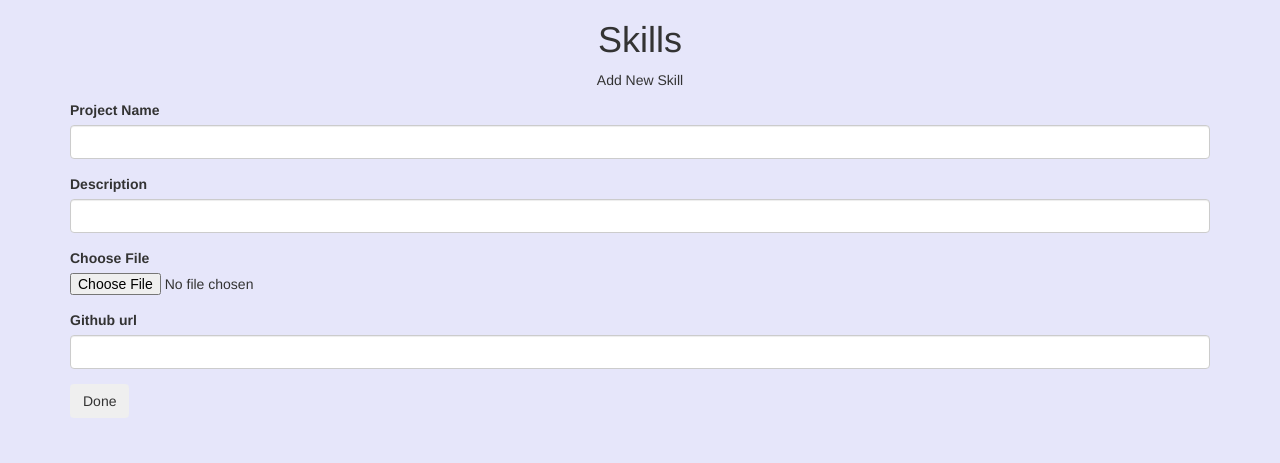
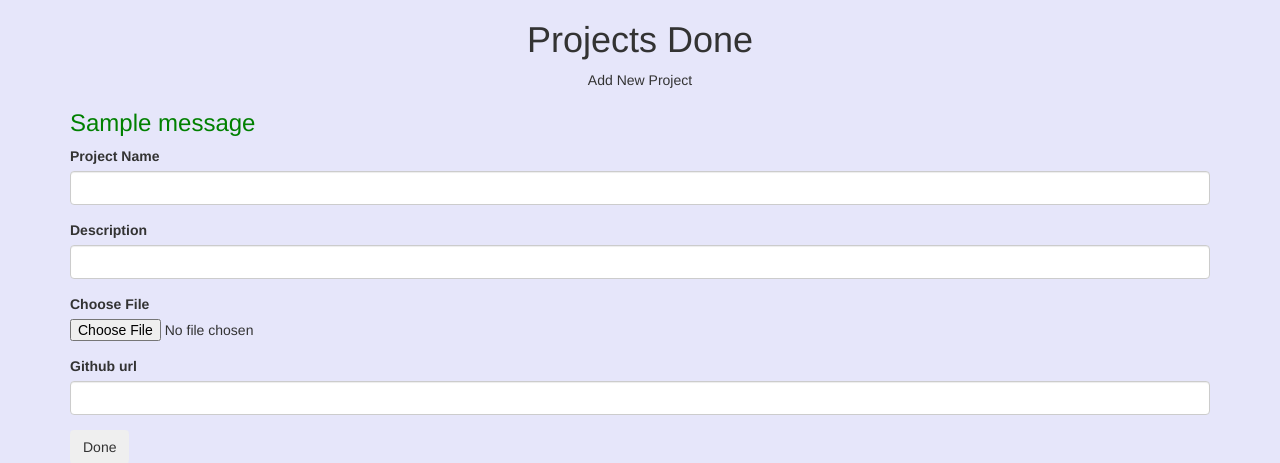
Before and after one commit to OliverTrimps/Portfolio-pj, a Flask app: page /upload in a window 1280 px wide. Shown: the top 463 px of the page. Run offline with Flask 2, Linux system fonts and the light colour scheme; one stand-in notice (Sample message) is shown; some libraries are stand-ins or nearby versions.

Commit message:
initial commit v2

```diff
--- a/templates/upload.html
+++ b/templates/upload.html
@@ -7,9 +7,15 @@
     {% block content %}
 <body style="background-color: lavender">
 <div class="container d-flex align-items-center flex-column" >
-  <h1 class="heading" style="text-align: center;">Skills</h1>
-    <p class="description" style="text-align: center;">Add New Skill</p>
-
+  <h1 class="heading" style="text-align: center;">Projects Done</h1>
+    <p class="description" style="text-align: center;">Add New Project</p>
+        {% with messages = get_flashed_messages() %}
+            {% if messages: %}
+                {% for message in messages: %}
+                    <h3 style="color: green"> {{ message }} </h3>
+                {% endfor %}
+            {% endif %}
+        {% endwith %}
     {{ wtf.quick_form(form, novalidate=True, button_map={'submit': 'btn-lg'}) }}
   </div>
 </body>
```
Also changed, not shown: templates/index.html (+6 -5 lines).
